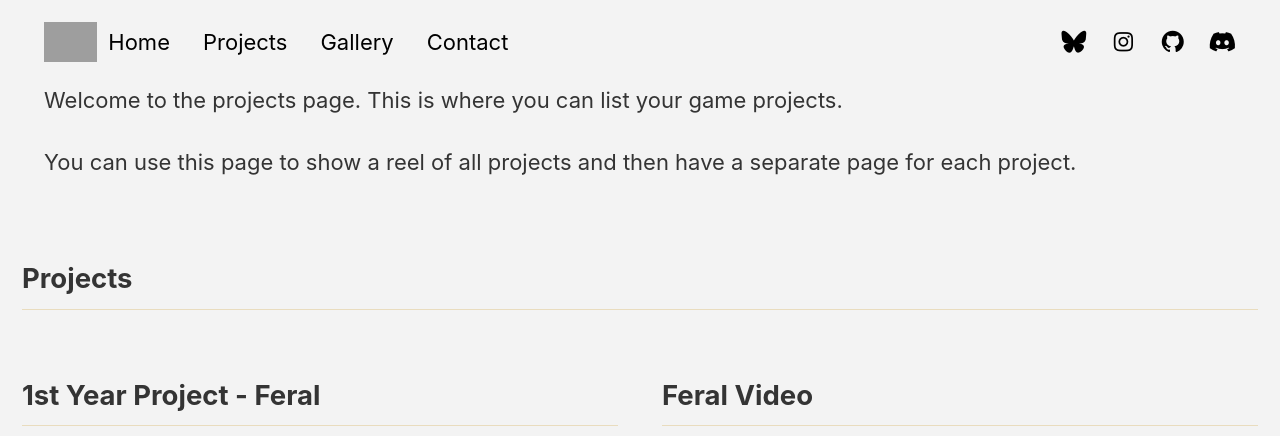
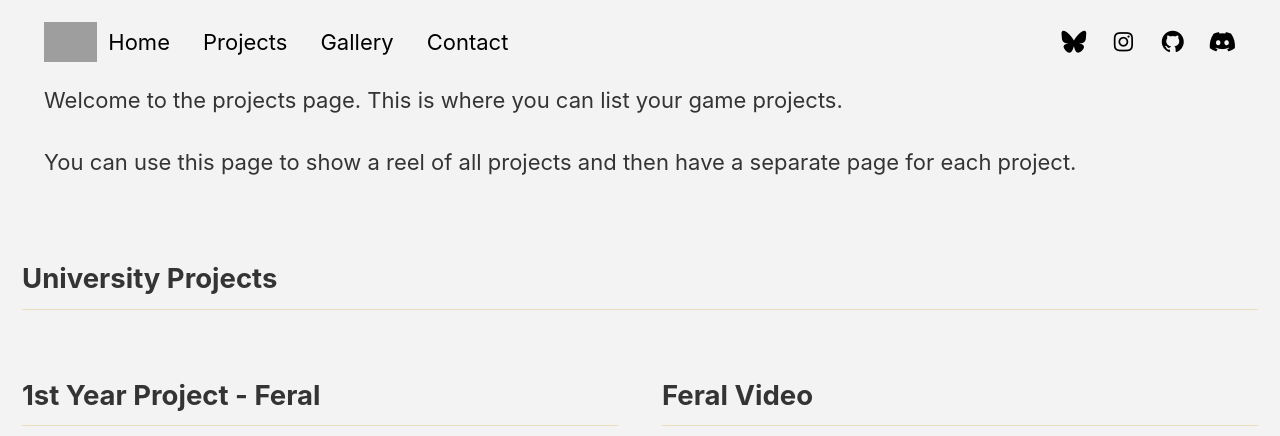
Before and after one commit to Griffsirr/Griffsirr.github.io, a Jekyll site: the page built from _pages/projects.md, in a window 1280 px wide and 900 px high, cut to the strip 0-436 px from the top of the window. Built offline with Jekyll 4.4.1, drawn with Linux system fonts in a browser that asks for light colours; grey boxes are pictures that could not be loaded.

Commit message:
Update projects.html

```diff
--- a/_layouts/projects.html
+++ b/_layouts/projects.html
@@ -22,7 +22,7 @@ layout: default
   </article>
 </div>
 
-<h2>Projects</h2>
+<h2>University Projects</h2>
 
 
 <div style="display:flex; flex-wrap:wrap; gap:2rem; align-items:flex-start;">
```
